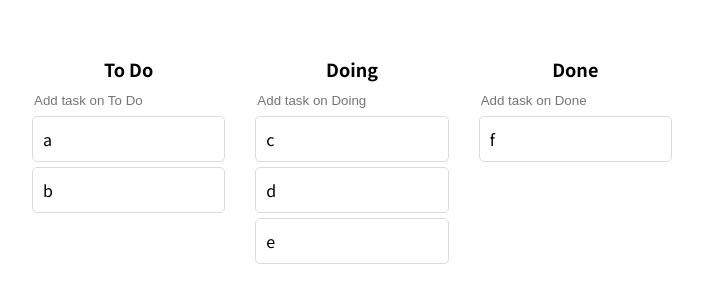
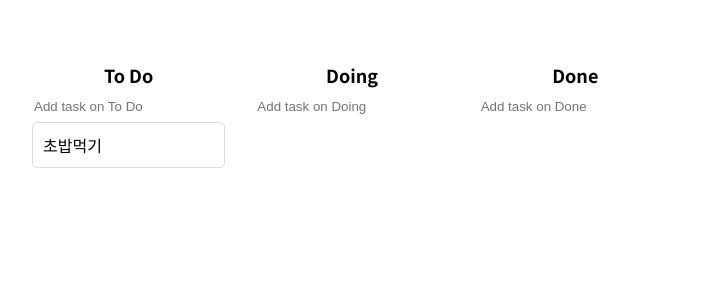
Before and after one commit to dh365x/kanban-board, a React (Create React App) app: page / in a window 1280 px wide. Shown: the part 238-538 px from the top of the page, without its empty margins (288-991 px from the left). Built offline with nearby package versions, Linux system fonts and the light colour scheme.

Commit message:
폼데이터 전달 & 타입정의

```diff
--- a/src/atoms.tsx
+++ b/src/atoms.tsx
@@ -1,14 +1,19 @@
 import { atom } from "recoil";
 
+export interface ITodo {
+	id: number;
+	text: string;
+}
+
 export interface IToDoState {
-	[key: string]: string[];
+	[key: string]: ITodo[];
 }
 
 export const toDoState = atom<IToDoState>({
 	key: "toDo",
 	default: {
-		"To Do": ["a", "b"],
-		Doing: ["c", "d", "e"],
-		Done: ["f"],
+		"To Do": [{ id: 1, text: "초밥먹기" }],
+		Doing: [],
+		Done: [],
 	},
 });
--- a/src/components/Board.tsx
+++ b/src/components/Board.tsx
@@ -2,6 +2,7 @@ import { Droppable } from "react-beautiful-dnd";
 import styled from "styled-components";
 import Card from "./Card";
 import { useForm } from "react-hook-form";
+import { ITodo } from "../atoms";
 
 interface ISnapshot {
 	$isDraggingOver: boolean;
@@ -31,7 +32,7 @@ const Form = styled.form`
 `;
 
 interface IBoard {
-	toDos: string[];
+	toDos: ITodo[];
 	boardId: string;
 }
 
@@ -64,7 +65,12 @@ function Board({ toDos, boardId }: IBoard) {
 						/>
 					</Form>
 					{toDos.map((toDo, index) => (
-						<Card key={toDo} index={index} toDo={toDo} />
+						<Card
+							key={toDo.id}
+							index={index}
+							toDoId={toDo.id}
+							toDoText={toDo.text}
+						/>
 					))}
 					{provided.placeholder}
 				</Wrapper>
--- a/src/components/Card.tsx
+++ b/src/components/Card.tsx
@@ -17,13 +17,14 @@ const Wrapper = styled.div<ISnapshot>`
 `;
 
 interface ICard {
-	toDo: string;
 	index: number;
+	toDoId: number;
+	toDoText: string;
 }
 
-function Card({ toDo, index }: ICard) {
+function Card({ index, toDoId, toDoText }: ICard) {
 	return (
-		<Draggable draggableId={toDo} key={toDo} index={index}>
+		<Draggable draggableId={String(toDoId)} key={toDoId} index={index}>
 			{(provied, snapshot) => (
 				<Wrapper
 					ref={provied.innerRef}
@@ -31,7 +32,7 @@ function Card({ toDo, index }: ICard) {
 					{...provied.dragHandleProps}
 					$isDragging={snapshot.isDragging}
 				>
-					{toDo}
+					{toDoText}
 				</Wrapper>
 			)}
 		</Draggable>
```
